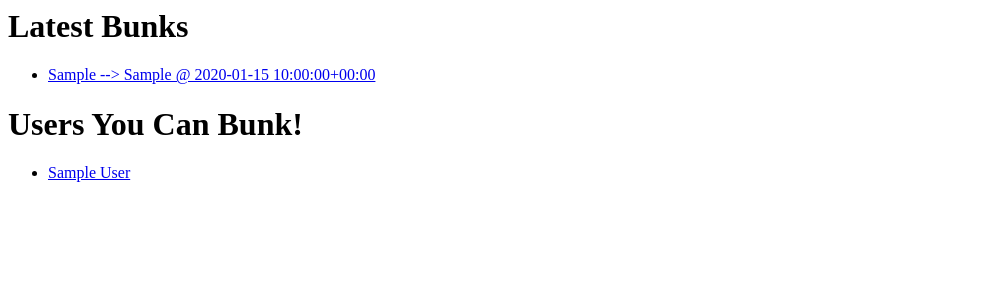
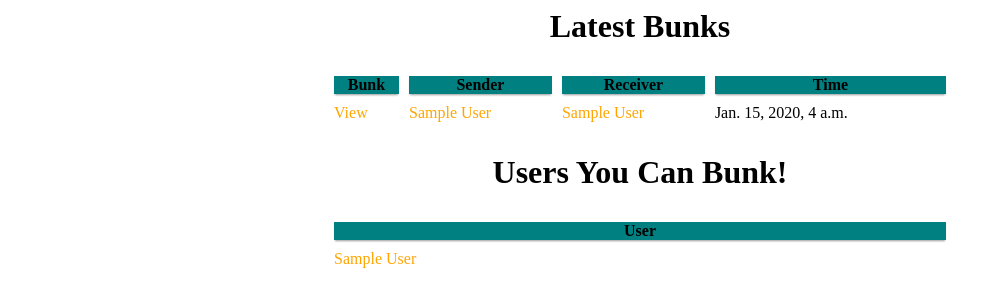
Before and after one commit to aaggarw99/jitterbunk, a Django app: page / in a window 1280 px wide. Shown: the top 307 px of the page, without its empty margins (0-1001 px from the left). Run offline with Django 3.2, Linux system fonts and the light colour scheme; tables that the repository leaves empty hold one stand-in row (values such as "Sample post").

Commit message:
added bunk ability. styles update and cleaner layout.

```diff
--- a/jitterbunk_project/jb/models.py
+++ b/jitterbunk_project/jb/models.py
@@ -21,8 +21,9 @@ class Bunk(models.Model):
     """
     # related_name denotes the relationship from User to UserProfile
     # TODO: foreign key fields instead
-    from_user = models.OneToOneField(UserProfile, related_name="to_user")
-    to_user = models.OneToOneField(UserProfile, related_name="from_user")
+    from_user = models.ForeignKey(UserProfile, related_name="bunk_received")
+    to_user = models.ForeignKey(UserProfile, related_name="bunk_sent")
+
     # auto_now defaults the time to now
     timestamp = models.DateTimeField('bunking date', auto_now=True)
 
--- a/jitterbunk_project/jb/static/jb/style.css
+++ b/jitterbunk_project/jb/static/jb/style.css
@@ -1,3 +1,60 @@
-li a {
+td a {
     text-decoration: none;
 }
+
+h1#landing {
+    text-align: center;
+}
+
+.table1 {
+    width: 50%;
+    margin-left: auto;
+    margin-right: auto
+}
+
+th {
+    background: teal;
+    position: sticky;
+    top: 0;
+    box-shadow: 0 2px 2px -1px rgba(0, 0, 0, 0.4);
+  }
+
+
+a {color:orange;}         /* Unvisited link  */
+a:visited {color:orange;} /* Visited link    */
+a:hover {color:black;}   /* Mouse over link */
+a:active {color:black;}  /* Selected link   */
+
+img#profile {
+    height: auto;
+    width: auto;
+    max-width: 10%;
+    max-height: 10%;
+}
+
+img#bunk {
+    width: 100px;
+    height: 100px;
+}
+
+div#item {
+    /* To correctly align image, regardless of content height: */
+    vertical-align: top;
+    display: inline-block;
+    /* To horizontally center images and caption */
+    text-align: center;
+    /* The width of the container also implies margin around the images. */
+    width: 120px;
+}
+
+.caption {
+    /* Make the caption a block so it occupies its own line. */
+    display: block;
+}
+
+div#bunked_text {
+    display: inline-block;
+    text-align: center;
+    width: 120px;
+    vertical-align: middle;
+}
--- a/jitterbunk_project/jb/templates/jb/index.html
+++ b/jitterbunk_project/jb/templates/jb/index.html
@@ -1,23 +1,52 @@
-<h1>Latest Bunks</h1>
+{% load staticfiles %}
+
+<link rel="stylesheet" type="text/css" href="{% static 'jb/style.css' %}" />
+
+<body>
+    <div>
+        <h1 id="landing">Latest Bunks</h1>
 
         {% if latest_bunk_list %}
-    <ul>
+
+            <table class='table1' cellpadding="0" cellspacing="10px">
+                <tr>
+                    <th>Bunk</th>
+                    <th>Sender</th>
+                    <th>Receiver</th>
+                    <th>Time</th>
+                </tr>
             {% for bunk in latest_bunk_list %}
-        <li><a href="{% url 'jb:bunk_detail' bunk.id %}">{{ bunk }}</a></li>
+                <tr>
+                    <td><a href="{% url 'jb:bunk_detail' bunk.id %}">View</a></td>
+                    <td><a href="{% url 'jb:user_profile' bunk.from_user.id %}">{{bunk.from_user.user.first_name}} {{bunk.from_user.user.last_name}}</a></td>
+                    <td><a href="{% url 'jb:user_profile' bunk.to_user.id %}">{{bunk.to_user.user.first_name}} {{bunk.to_user.user.last_name}}</a></td>
+                    <td>{{bunk.timestamp}}</td>
+                </tr>
             {% endfor %}
-    </ul>
+            </table>
         {% else %}
             <p>There are currently no bunks.</p>
         {% endif %}
+    </div>
 
-<h1>Users You Can Bunk!</h1>
+    <div>
+        <h1 id="landing">Users You Can Bunk!</h1>
+        <table class='table1' cellpadding="0" cellspacing="10px">
+            <tr>
+                <th>User</th>
+            </tr>
 
         {% if all_user_profiles %}
-    <ul>
             {% for up in all_user_profiles %}
-            <li><a href="{% url 'jb:user_profile' up.id %}">{{up.user.first_name}} {{up.user.last_name}}</a></li>
+            {% if up.id != 5 %}
+                <tr>
+                    <td><a href="{% url 'jb:user_profile' up.id %}">{{up.user.first_name}} {{up.user.last_name}}</a></td>
+                </tr>
+            {% endif %}
             {% endfor %}
-    </ul>
         {% else %}
             <p>No users you can bunk right now :(</p>
         {% endif %}
+        </table>
+    </div>
+</body>
--- a/jitterbunk_project/jb/urls.py
+++ b/jitterbunk_project/jb/urls.py
@@ -5,6 +5,7 @@ from . import views
 # TODO: pk/up_id
 urlpatterns = [
 	url(r'^$', views.index, name='index'),
-    url(r'^(?P<bunk_id>[0-9]+)/$', views.bunk_detail, name='bunk_detail'),
+    url(r'^bunk/(?P<bunk_id>[0-9]+)/$', views.bunk_detail, name='bunk_detail'),
     url(r'^userprofile/(?P<up_id>[0-9]+)/$', views.user_profile, name='user_profile'),
+    url(r'^bunked/(?P<user1_id>[0-9]+)/(?P<user2_id>[0-9]+)/$', views.bunk, name='bunked')
 ]
--- a/jitterbunk_project/jb/views.py
+++ b/jitterbunk_project/jb/views.py
@@ -11,7 +11,7 @@ def index(request):
     Loads the index page that lists both the most recent bunks
     and all users in the system.
     """
-    latest_bunk_list = Bunk.objects.order_by('-timestamp')[:5]
+    latest_bunk_list = Bunk.objects.order_by('-timestamp')[:10]
     all_user_profiles = UserProfile.objects.order_by('-user')
 
     context = {
@@ -37,3 +37,15 @@ def user_profile(request, up_id):
     """
     up = get_object_or_404(UserProfile, pk=up_id)
     return render(request, "jb/user_profile.html", {"userprofile" : up})
+
+def bunk(request, user1_id, user2_id):
+    """
+    Performs bunk action where USER1_ID bunks USER2_ID.
+    """
+    user1 = get_object_or_404(UserProfile, pk=user1_id)
+    user2 = get_object_or_404(UserProfile, pk=user2_id)
+
+    new_bunk = Bunk(from_user=user1, to_user=user2, timestamp=timezone.now())
+    new_bunk.save()
+
+    return render(request, "jb/bunk_success.html", {"userprofile1":user1, "userprofile2":user2})
```
Also changed, not shown: jitterbunk_project/jb/templates/jb/bunk_detail.html (+19 -3 lines), jitterbunk_project/jb/templates/jb/bunk_success.html (added, +12 -0 lines), jitterbunk_project/jb/templates/jb/user_profile.html (+14 -1 lines), jitterbunk_project/jitterbunk_project/settings.py (+11 -0 lines), jitterbunk_project/jitterbunk_project/urls.py (+7 -0 lines), jitterbunk_project/jb/migrations/0003_auto_20200619_0833.py (added), jitterbunk_project/jb/templates/user/email.html (added), jitterbunk_project/jb/templates/user/index.html (added), jitterbunk_project/jb/templates/user/login.html (added), jitterbunk_project/jb/templates/user/register.html (added). Lines whose indentation alone changed are shown as unchanged.
